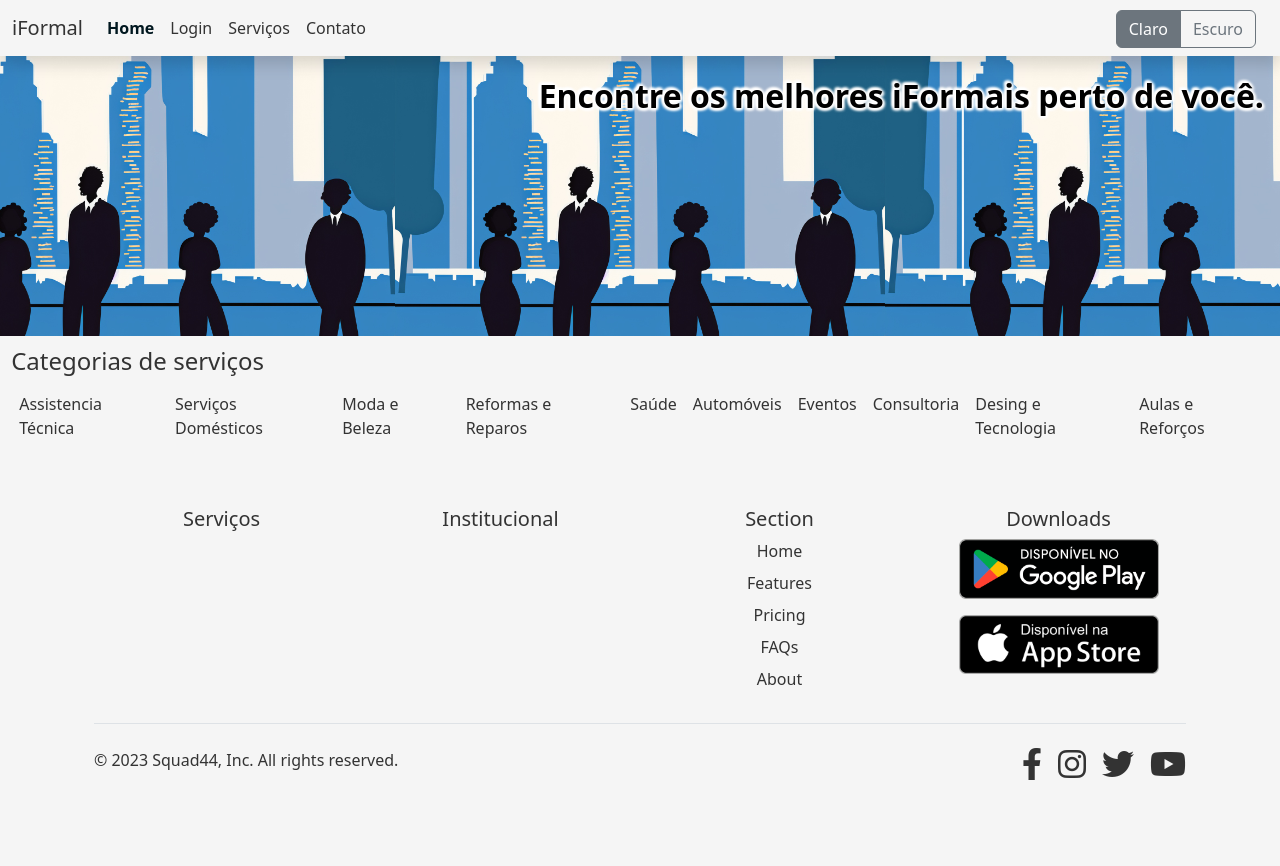
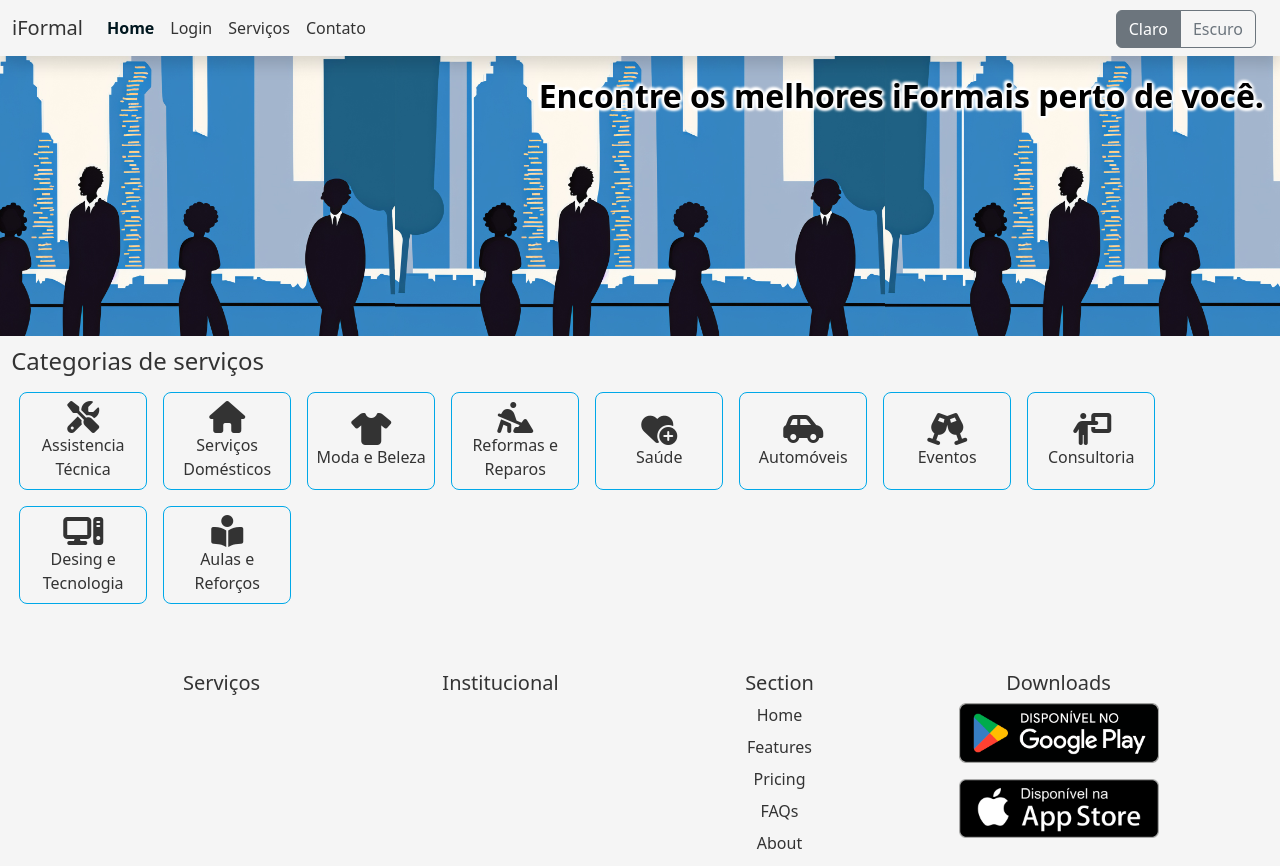
Before and after one commit to Squad44RecodePro2023/Squad44, a plain HTML site: page index.html in a window 1280 px wide. Shown: the top 866 px of the page. Drawn offline with nearby package versions, Linux system fonts and the light colour scheme.

Commit message:
add: icones de serviço

```diff
--- a/index.html
+++ b/index.html
@@ -71,17 +71,47 @@
         <nav>
             <div class="container-fluid" id="categorias-servicos">
                 <h4>Categorias de serviços</h4>
-            <ul class="d-flex">
-                <li id="assis-tecnica">Assistencia Técnica</li>
-                <li id="serv-domestico">Serviços Domésticos</li>
-                <li id="moda-beleza">Moda e Beleza</li>
-                <li id="reforma-reparos">Reformas e Reparos</li>
-                <li id="saude">Saúde</li>
-                <li id="automoveis">Automóveis</li>
-                <li id="eventos">Eventos</li>
-                <li id="consultoria">Consultoria</li>
-                <li id="desing-tecnologia">Desing e Tecnologia</li>
-                <li id="aulas-reforco">Aulas e Reforços</li>
+                <ul>
+                    <li>
+                        <i class="fa-solid fa-screwdriver-wrench"></i>
+                        <span>Assistencia Técnica</span>
+                    </li>
+                    <li>
+                        <i class="fa-solid fa-house"></i>
+                        <span>Serviços Domésticos</span>
+                    </li>
+                    <li>
+                        <i class="fa-solid fa-shirt"></i>
+                        <span>Moda e Beleza</span>
+                    </li>
+                    <li>
+                        <i class="fa-solid fa-person-digging"></i>
+                        <span>Reformas e Reparos</span>
+                    </li>
+                    <li>
+                        <i class="fa-solid fa-heart-circle-plus"></i>
+                        <span>Saúde</span>
+                    </li>
+                    <li>
+                        <i class="fa-solid fa-car-side"></i>
+                       <span>Automóveis</span>
+                    </li>
+                    <li>
+                        <i class="fa-solid fa-champagne-glasses"></i>
+                        <span>Eventos</span>
+                    </li>
+                    <li>
+                        <i class="fa-solid fa-person-chalkboard"></i>
+                        <span>Consultoria</span>
+                    </li>
+                    <li>
+                        <i class="fa-solid fa-computer"></i>
+                        <span>Desing e Tecnologia</span>
+                    </li>
+                    <li>
+                        <i class="fa-solid fa-book-open-reader"></i>
+                        <span>Aulas e Reforços</span>
+                    </li>
                 </ul>
             </div>
         </nav>
--- a/src/css/style.css
+++ b/src/css/style.css
@@ -107,35 +107,29 @@ ul, li {
 #categorias-servicos {
     padding: .7rem;
 }
+#categorias-servicos ul {
+    display: flex;
+    flex-wrap: wrap;
+}
 
 #categorias-servicos li {
+    display: flex;
     padding: .5rem;
+    text-align: center;
+    border:1px solid var(--cor-destaque);
+    border-radius: .5rem;
+    margin: .5rem;
+    width: 8rem;
+    align-items: center;
+    justify-content: center;
+    flex-direction: column;
+
 }
 
-#assis-tecnica::before{
-    content: '';
+#categorias-servicos li i{
+    font-size: 2rem;
 }
-#serv-domestico::before{
-    content: '';
-}
-#reforma-reparos::before{
-    content: '';
-}
-#saude::before{
-    content: '';
-}
-#automoveis::before{
-    content: '';
-}
-#consultoria::before{
-    content: '';
-}
-#desing-tecnologia::before{
-    content: '';
-}
-#aulas-reforco::before{
-    content: '';
-}
+
 
 /* Menu hamburger Personalizado */
 
```
Lines whose indentation alone changed are shown as unchanged.
